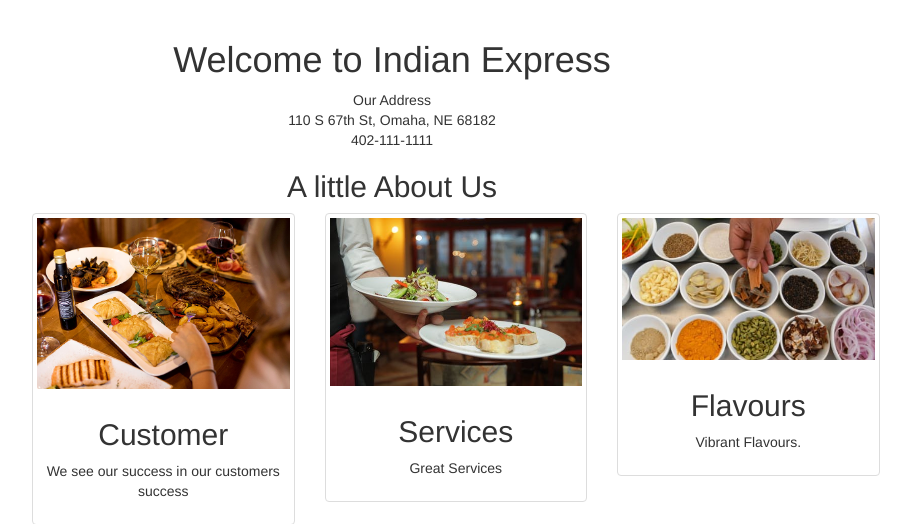
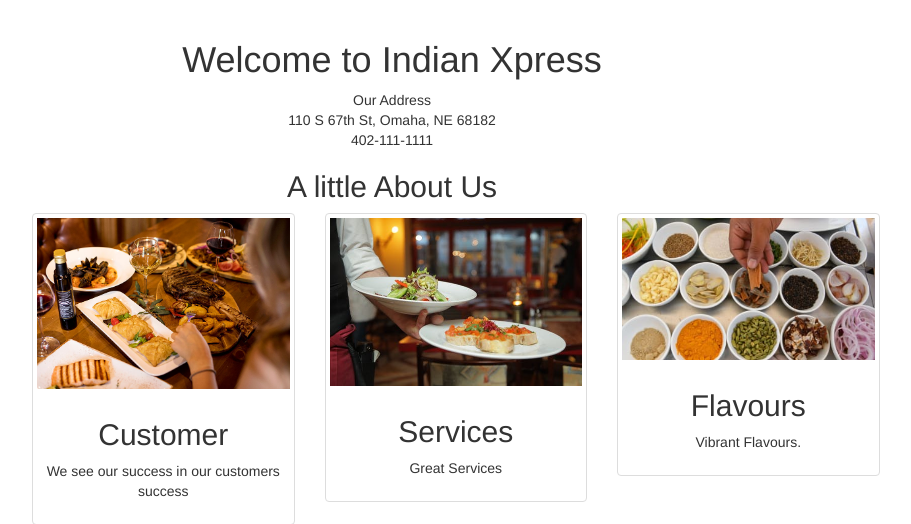
Before and after one commit to daweili1117/webapp-project-team3, a Django app: page / in a window 1280 px wide. Shown: the part 52-576 px from the top of the page, without its empty margins (53-964 px from the left). Run offline with Django 3.2, Linux system fonts and the light colour scheme; some libraries are stand-ins or nearby versions.

Commit message:
Update home.html

```diff
--- a/restaurant/indianexpress/templates/indianexpress/home.html
+++ b/restaurant/indianexpress/templates/indianexpress/home.html
@@ -24,7 +24,7 @@
 <body>
 
        <div class="page-container">
-           <h1>Welcome to Indian Express </h1>
+           <h1>Welcome to Indian Xpress </h1>
            <p>
                Our Address<br/>
            110 S 67th St, Omaha, NE 68182<br/>
```
